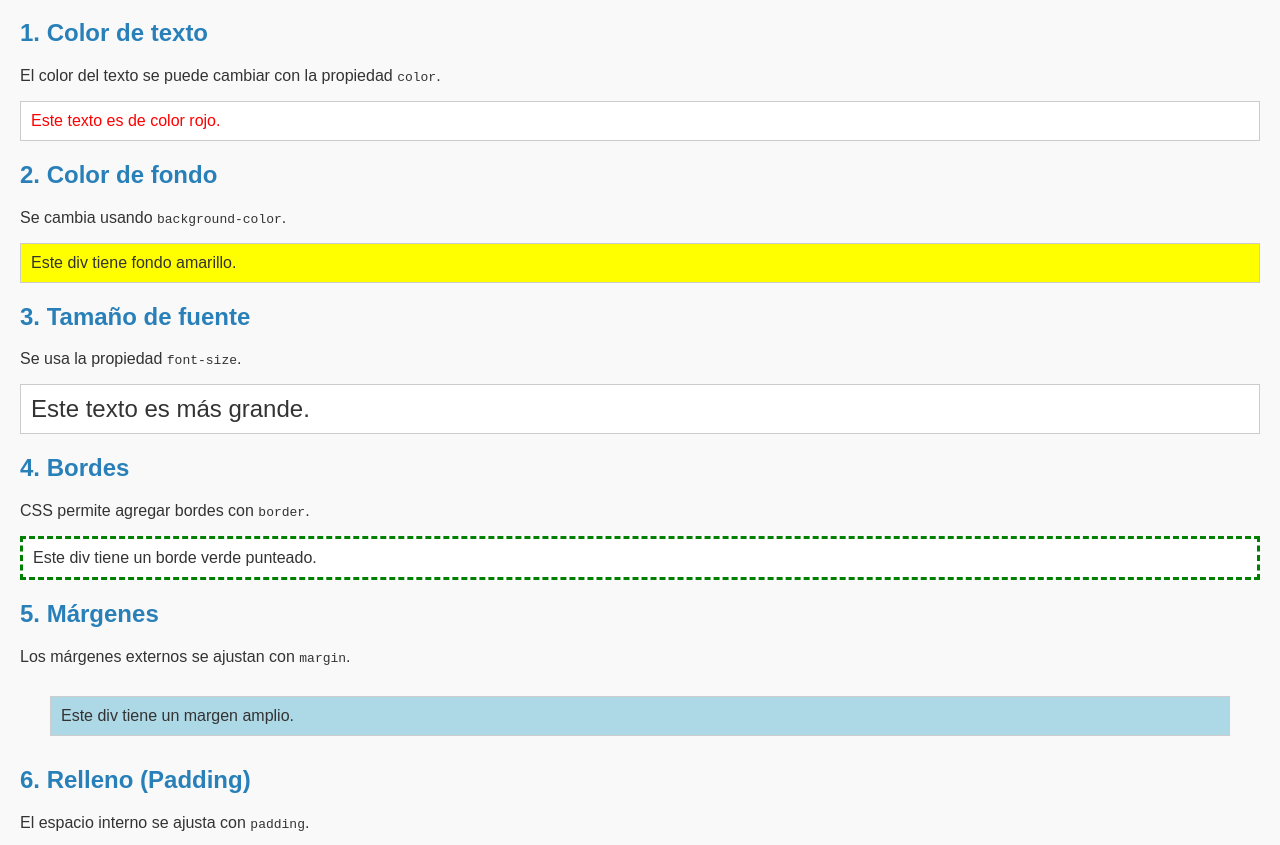
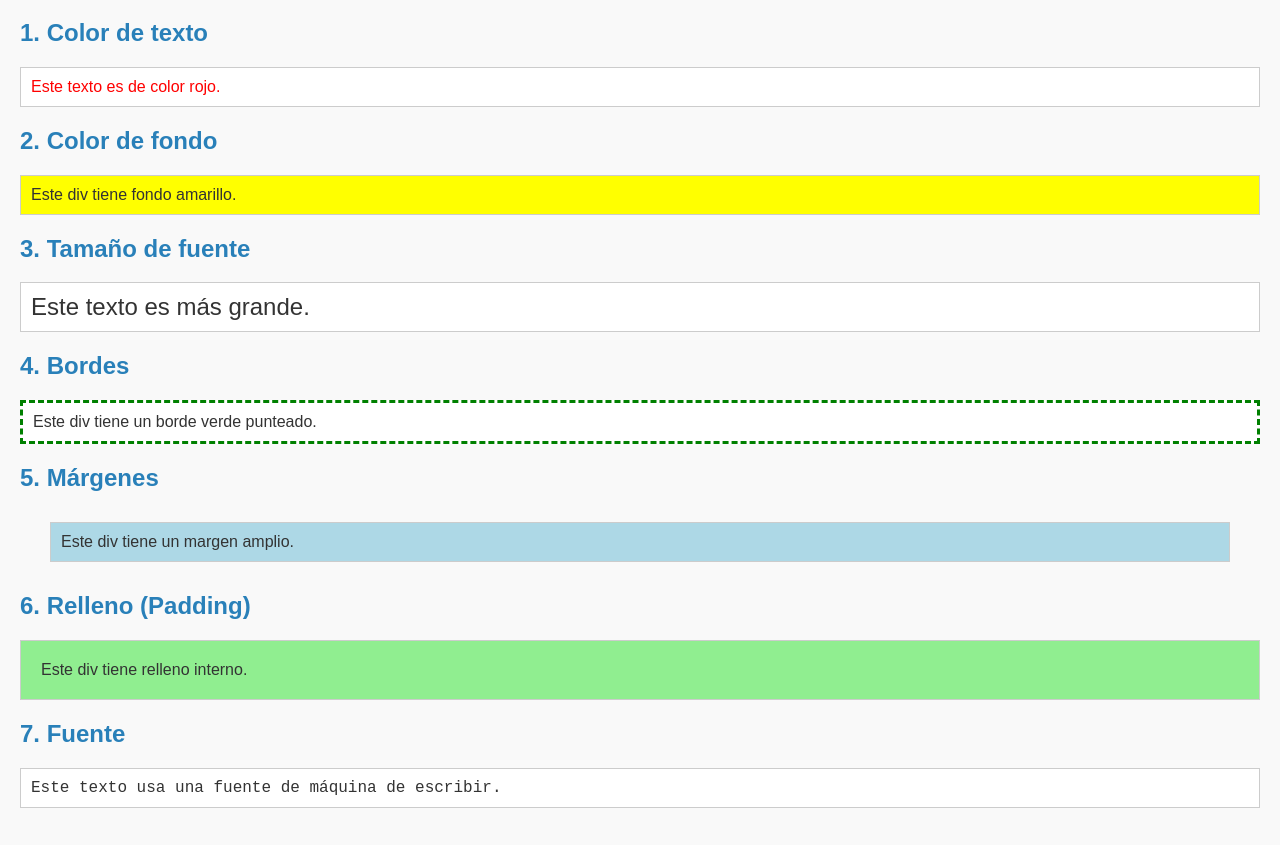
Before and after one commit to Paolam08/Ashley08, a plain HTML site: page index.html in a window 1280 px wide. Shown: the part 61-906 px from the top of the page. Drawn offline with Linux system fonts and the light colour scheme.

Commit message:
Update index.html

```diff
--- a/index.html
+++ b/index.html
@@ -53,31 +53,24 @@
   <h1>Fundamentos de CSS</h1>
 
   <h2>1. Color de texto</h2>
-  <p>El color del texto se puede cambiar con la propiedad <code>color</code>.</p>
   <div class="ejemplo color">Este texto es de color rojo.</div>
 
   <h2>2. Color de fondo</h2>
-  <p>Se cambia usando <code>background-color</code>.</p>
   <div class="ejemplo fondo">Este div tiene fondo amarillo.</div>
 
   <h2>3. Tamaño de fuente</h2>
-  <p>Se usa la propiedad <code>font-size</code>.</p>
   <div class="ejemplo tamanio">Este texto es más grande.</div>
 
   <h2>4. Bordes</h2>
-  <p>CSS permite agregar bordes con <code>border</code>.</p>
   <div class="ejemplo borde">Este div tiene un borde verde punteado.</div>
 
   <h2>5. Márgenes</h2>
-  <p>Los márgenes externos se ajustan con <code>margin</code>.</p>
   <div class="ejemplo margen">Este div tiene un margen amplio.</div>
 
   <h2>6. Relleno (Padding)</h2>
-  <p>El espacio interno se ajusta con <code>padding</code>.</p>
   <div class="ejemplo padding">Este div tiene relleno interno.</div>
 
   <h2>7. Fuente</h2>
-  <p>La apariencia de la letra se controla con <code>font-family</code>.</p>
   <div class="ejemplo fuente">Este texto usa una fuente de máquina de escribir.</div>
 
 </body>
```
